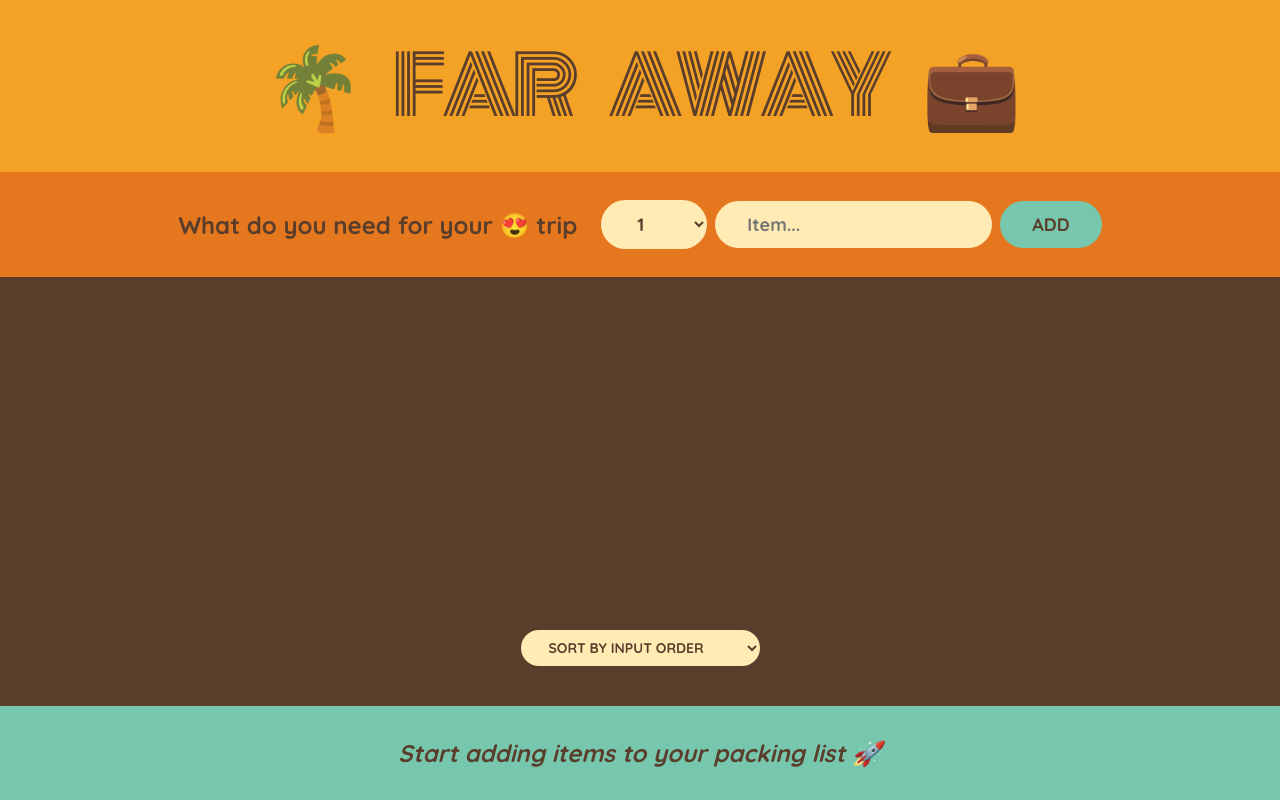
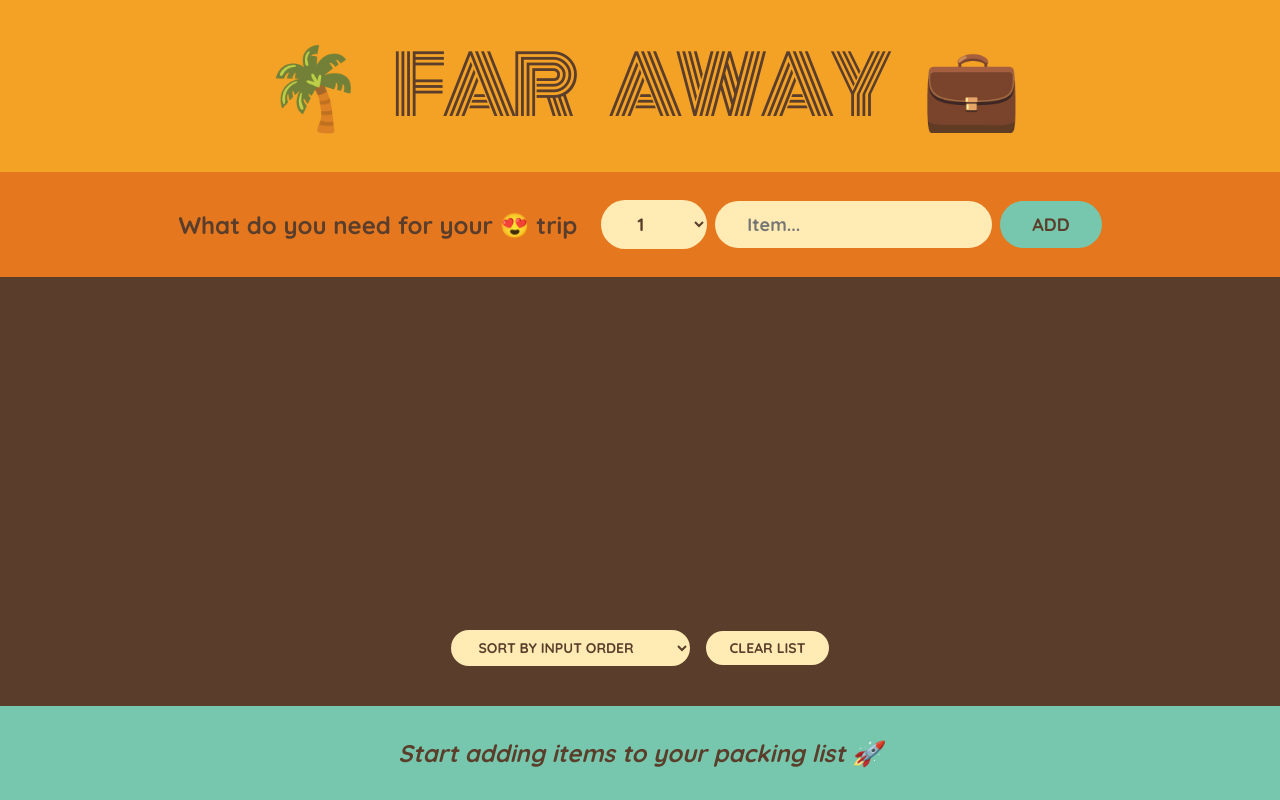
Before and after one commit to plamenggg/Travel-List, a React (Vite) app in the folder TravelList/: page / in a window 1280 px wide. Built offline with nearby package versions, Linux system fonts and the light colour scheme.

Commit message:
Implemented clear list functionality

```diff
--- a/TravelList/src/App.jsx
+++ b/TravelList/src/App.jsx
@@ -20,6 +20,13 @@
     );
   }
 
+  function handleClearList() {
+
+    const confirmed = window.confirm('Are you sure you want to delete all items?');
+
+    if (confirmed) setItems([]);
+  }
+
   return (
     <div className="app">
       <Logo />
@@ -28,6 +35,7 @@
         items={items}
         onDeleteItem={handleDeleteItem}
         onToggleItem={handleToggleItem}
+        onClearList={handleClearList}
       />
       <Stats items={items} />
     </div>
@@ -80,7 +88,7 @@
   );
 }
 
-function PackingList({ items, onDeleteItem, onToggleItem }) {
+function PackingList({ items, onDeleteItem, onToggleItem, onClearList }) {
   const [sortBy, setSortBy] = useState("input");
 
   let sortedItems;
@@ -115,6 +123,7 @@
           <option value="description"> Sort by description</option>
           <option value="packed">Sort by packed status</option>
         </select>
+        <button onClick={onClearList}>Clear List</button>
       </div>
     </div>
   );
```
